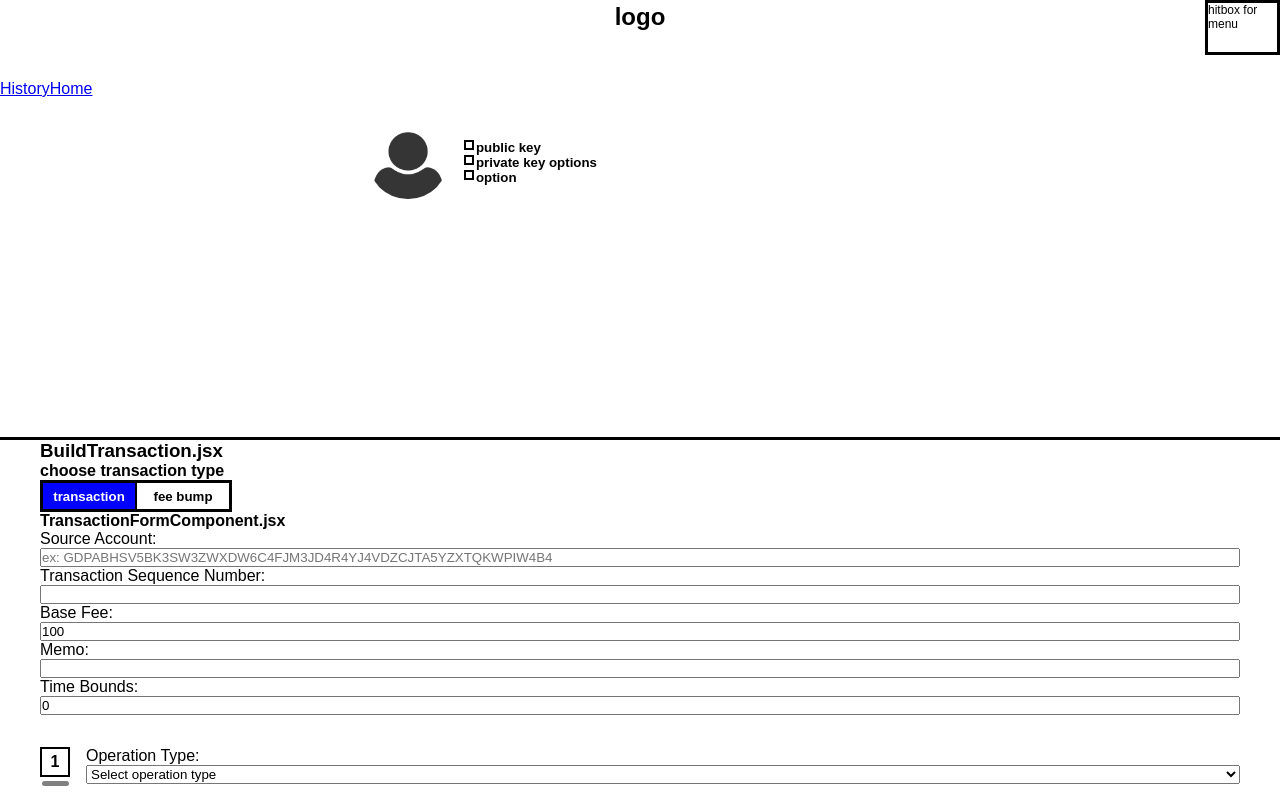
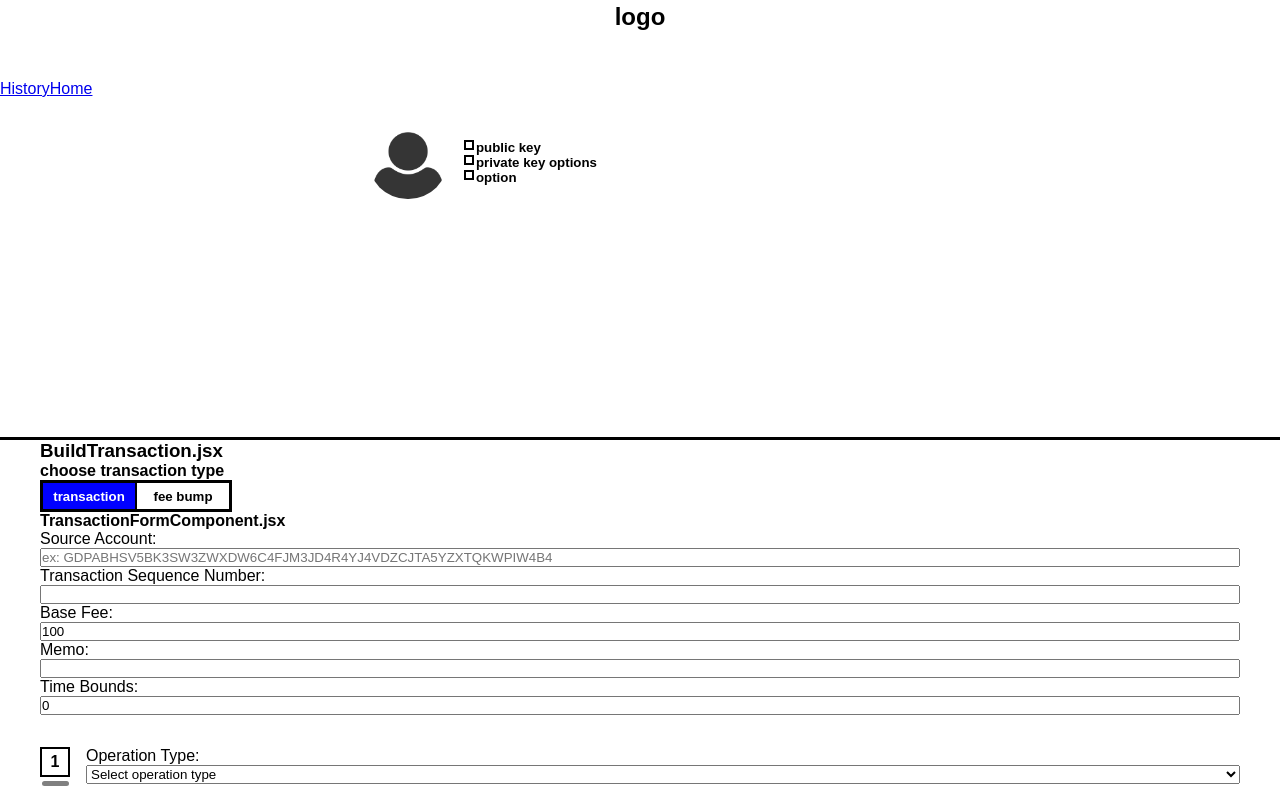
Before and after one commit to aacosta11/stellar-wallet, a React (Create React App) app in the folder client/: page / in a window 1280 px wide. Shown: the top 800 px of the page. Built offline with nearby package versions, Linux system fonts and the light colour scheme.

Commit message:
removed menu hitbox

```diff
--- a/client/src/Components/Shared/NavBarComponent.jsx
+++ b/client/src/Components/Shared/NavBarComponent.jsx
@@ -7,9 +7,6 @@ const NavbarComponent = props => {
                     <h2>logo</h2>
                 </div>
             </div>
-            <div id="nav-menu" className="fixed">
-                <p className="small-text">hitbox for menu</p>
-            </div>
         </>)
 }
 export default NavbarComponent;
--- a/client/src/Styles/navbar.css
+++ b/client/src/Styles/navbar.css
@@ -1,13 +1,4 @@
 
-#nav-menu {
-    /** placeholder */
-    width: 75px;
-    height: 55px;
-    border: 3px solid black;
-    /* ************ */
-    right: 0;
-    z-index: 10;
-}
 .small-text {
     font-size: 12px;
 }
```
